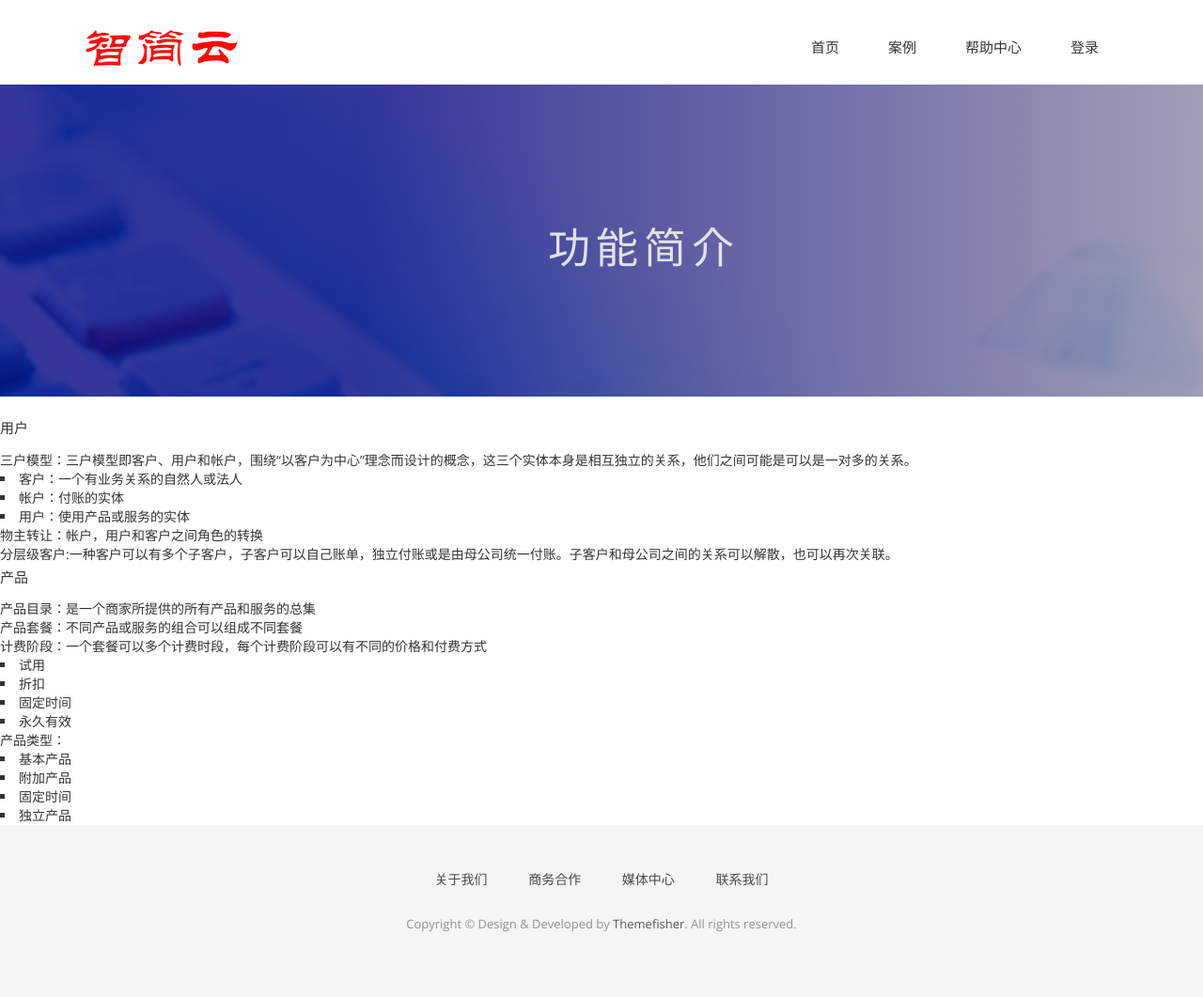
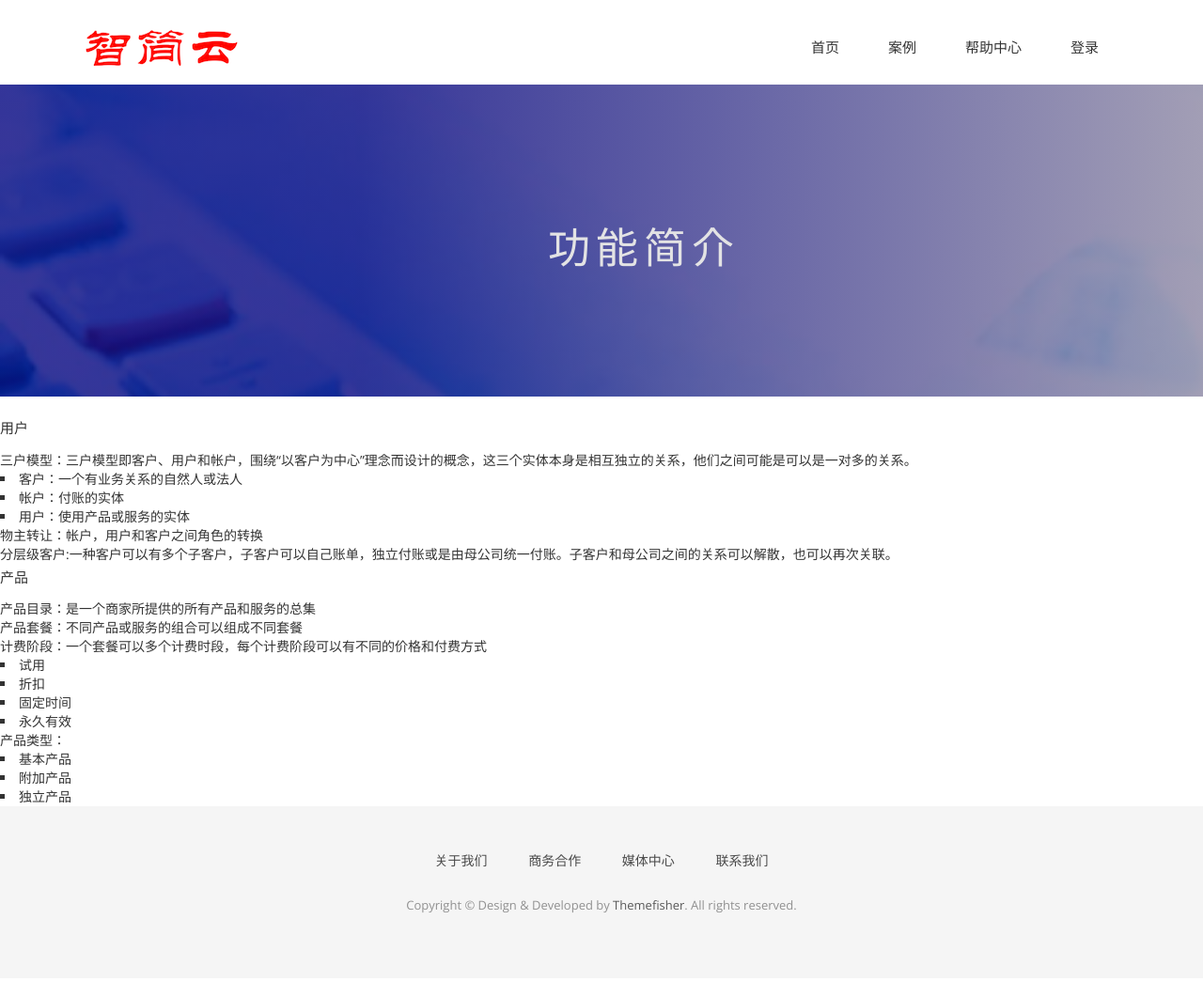
Before and after one commit to dreampivot/slipscloud.github.io, a Jekyll site: the page built from functions.html, in a window 1280 px wide. Shown: the whole page at 94% size. Built offline with Jekyll 4.4.1, drawn with Linux system fonts in a browser that asks for light colours; nearby versions of some CDN libraries; some web fonts are replaced.

Commit message:
Update functions.html

```diff
--- a/functions.html
+++ b/functions.html
@@ -48,7 +48,6 @@ title: 功能简介
           <ul style="list-style-type:square;list-style-position:inside;">
          <li>基本产品</li>
          <li>附加产品</li>
-         <li>固定时间</li>
          <li>独立产品</li>
       </ul>
 
```
